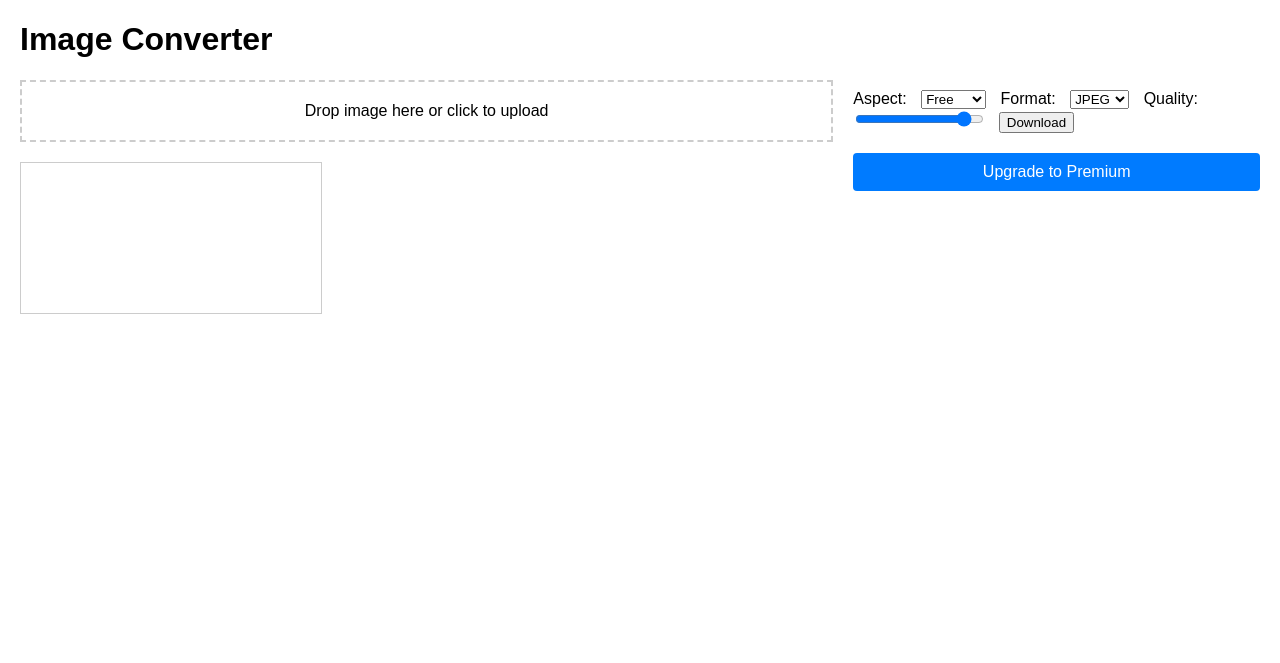
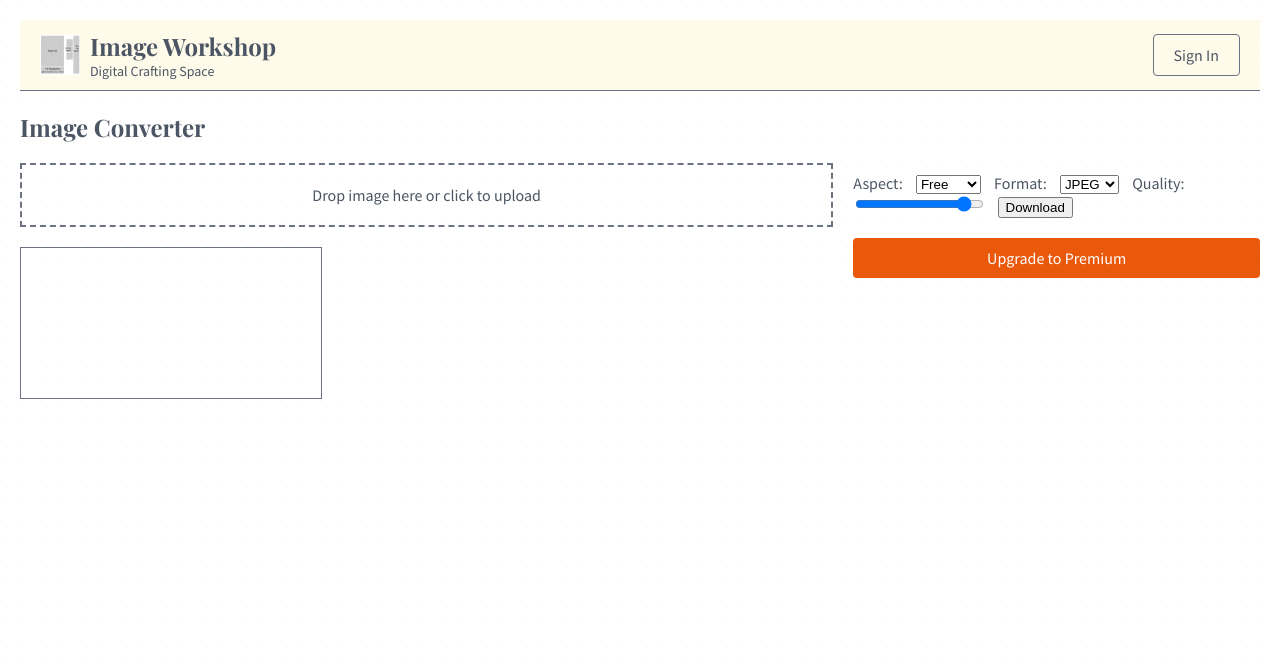
Before and after one commit to dewolfe001/ImgWorkshop, a PHP site: page / in a window 1280 px wide. Shown: the top 663 px of the page. Run offline with PHP 8.4, Linux system fonts and the light colour scheme; a map, chart or similar area stays blank.

Commit message:
style: incorporate design styling

```diff
--- a/index.html
+++ b/index.html
@@ -5,8 +5,18 @@
 <title>Image Converter</title>
 <link rel="stylesheet" href="style.css">
 </head>
-<body>
-<h1>Image Converter</h1>
+<body class="workshop-texture">
+<header>
+  <div class="logo">
+    <img src="img_workshop.png" alt="Image Workshop logo" class="logo-icon">
+    <div>
+      <h1 class="site-title">Image Workshop</h1>
+      <p class="tagline">Digital Crafting Space</p>
+    </div>
+  </div>
+  <a href="login.php" class="button outline">Sign In</a>
+</header>
+<h2>Image Converter</h2>
 <div id="app">
   <div id="editor">
     <div id="drop-zone">Drop image here or click to upload</div>
--- a/style.css
+++ b/style.css
@@ -1,6 +1,25 @@
+@import url('https://fonts.googleapis.com/css2?family=Playfair+Display:wght@400;700&family=Source+Sans+Pro:wght@400;600&display=swap');
+
+:root {
+    --background: #ffffff;
+    --foreground: #4b5563;
+    --card: #fffbeb;
+    --border: #6b7280;
+    --primary: #ea580c;
+    --primary-foreground: #ffffff;
+    --font-sans: 'Source Sans Pro', sans-serif;
+    --font-serif: 'Playfair Display', serif;
+}
+
 body {
-    font-family: Arial, sans-serif;
+    font-family: var(--font-sans);
     margin: 20px;
+    background-color: var(--background);
+    color: var(--foreground);
+}
+
+h1, h2, h3, h4, h5, h6 {
+    font-family: var(--font-serif);
 }
 
 #app {
@@ -21,7 +40,7 @@ body {
 }
 
 #drop-zone {
-    border: 2px dashed #ccc;
+    border: 2px dashed var(--border);
     padding: 20px;
     text-align: center;
     cursor: pointer;
@@ -29,12 +48,12 @@ body {
 }
 
 #drop-zone.hover {
-    background-color: #f0f0f0;
+    background-color: var(--card);
 }
 
 canvas {
     max-width: 100%;
-    border: 1px solid #ccc;
+    border: 1px solid var(--border);
     margin-top: 10px;
 }
 
@@ -57,11 +76,18 @@ canvas {
 .button {
     display: inline-block;
     padding: 10px 20px;
-    background-color: #007bff;
-    color: #fff;
+    background-color: var(--primary);
+    color: var(--primary-foreground);
     text-decoration: none;
     text-align: center;
     border-radius: 4px;
+    border: none;
+}
+
+.button.outline {
+    background-color: transparent;
+    color: var(--foreground);
+    border: 1px solid var(--border);
 }
 
 #filter-controls .filter {
@@ -73,3 +99,39 @@ canvas {
 #filter-controls .filter label {
     width: 100px;
 }
+
+header {
+    display: flex;
+    justify-content: space-between;
+    align-items: center;
+    border-bottom: 1px solid var(--border);
+    background-color: var(--card);
+    padding: 10px 20px;
+    margin-bottom: 20px;
+}
+
+.logo {
+    display: flex;
+    align-items: center;
+    gap: 10px;
+}
+
+.logo-icon {
+    width: 40px;
+    height: 40px;
+}
+
+.site-title {
+    margin: 0;
+    font-size: 1.5rem;
+}
+
+.tagline {
+    margin: 0;
+    font-size: 0.875rem;
+}
+
+.workshop-texture {
+    background-image: radial-gradient(circle at 1px 1px, rgba(234, 88, 12, 0.05) 1px, transparent 0);
+    background-size: 20px 20px;
+}
```
